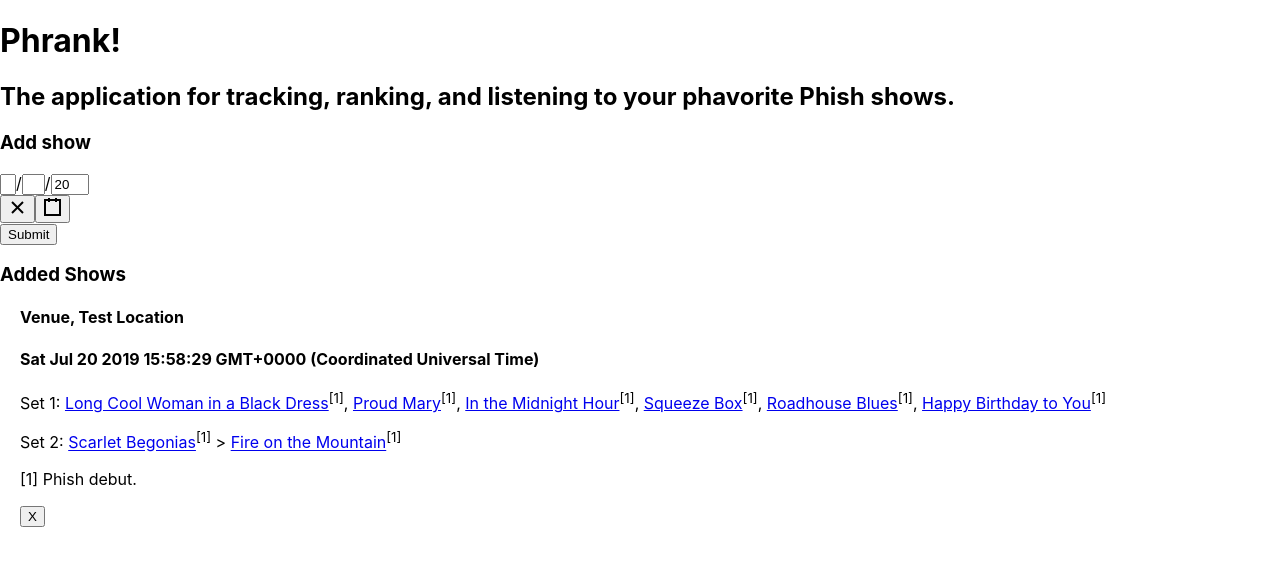
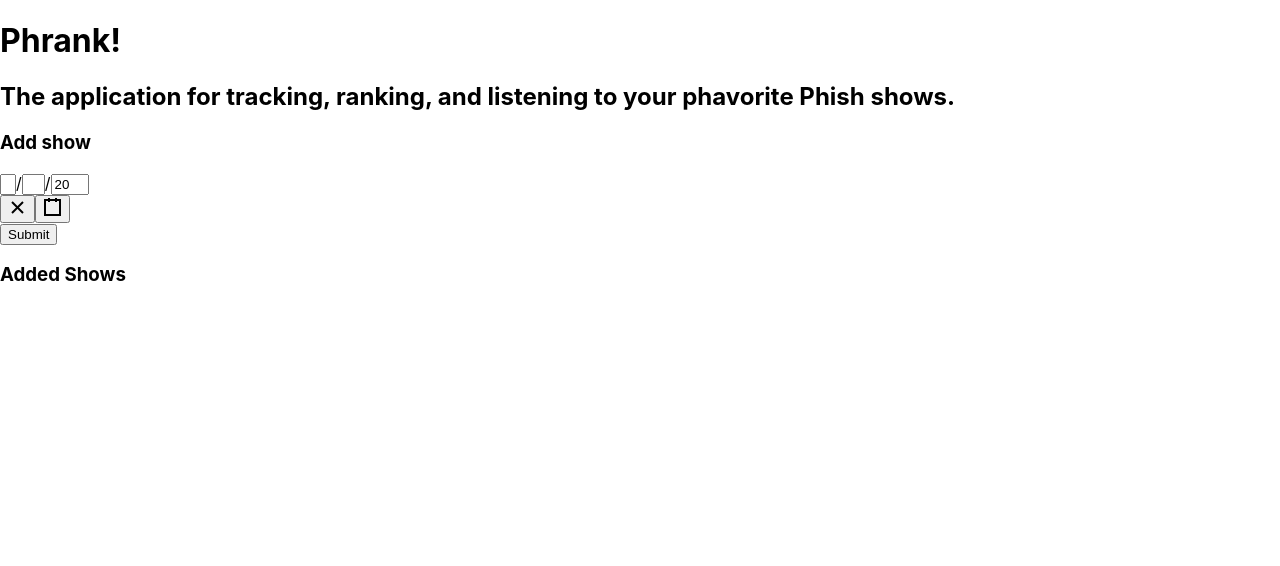
Before and after one commit to srolandmarshall/phrank, a React (Create React App) app in the folder client/: page / in a window 1280 px wide. Shown: the top 566 px of the page. Built offline with nearby package versions, Linux system fonts and the light colour scheme.

Commit message:
connected API to reducer

```diff
--- a/client/src/App.js
+++ b/client/src/App.js
@@ -13,7 +13,7 @@
       <div className="App">
         <h1>Phrank!</h1>
         <h2>The application for tracking, ranking, and listening to your phavorite Phish shows.</h2>
-      <ShowContainer fetchShow={this.props.fetchShow}/>
+      <ShowContainer shows={this.props.shows} fetchShow={this.props.fetchShow}/>
     </div>)
   };
 }
--- a/client/src/components/Show.js
+++ b/client/src/components/Show.js
@@ -1,25 +1,16 @@
-import React, {Component, Fragment} from 'react';
+import React, {Component} from 'react';
 import parse from 'html-react-parser';
 class Show extends Component {
 
 
 
   render() {
-    const show = {
-      id: 1,
-      date: new Date(),
-      location: "Test Location",
-      venue: "Venue",
-      rating: 2.5,
-      setlist: `<p><span class='set-label'>Set 1</span>: <a href='http://phish.net/song/long-cool-woman-in-a-black-dress' class='setlist-song'>Long Cool Woman in a Black Dress</a><sup title="Phish debut.">[1]</sup>, <a href='http://phish.net/song/proud-mary' class='setlist-song'>Proud Mary</a><sup title='Phish debut.' title='Phish debut.'>[1]</sup>, <a href='http://phish.net/song/in-the-midnight-hour' class='setlist-song'>In the Midnight Hour</a><sup title='Phish debut.' title='Phish debut.'>[1]</sup>, <a href='http://phish.net/song/squeeze-box' class='setlist-song'>Squeeze Box</a><sup title='Phish debut.' title='Phish debut.'>[1]</sup>, <a href='http://phish.net/song/roadhouse-blues' class='setlist-song'>Roadhouse Blues</a><sup title='Phish debut.' title='Phish debut.'>[1]</sup>, <a href='http://phish.net/song/happy-birthday-to-you' class='setlist-song'>Happy Birthday to You</a><sup title='Phish debut.' title='Phish debut.'>[1]</sup></p><p><span class='set-label'>Set 2</span>: <a href='http://phish.net/song/scarlet-begonias' class='setlist-song'>Scarlet Begonias</a><sup title='Phish debut.' title='Phish debut.'>[1]</sup> > <a href='http://phish.net/song/fire-on-the-mountain' class='setlist-song'>Fire on the Mountain</a><sup title='Phish debut.' title='Phish debut.'>[1]</sup><p class='setlist-footer'>[1] Phish debut.<br></p>`,
-      songs: ['Long Cool Woman in a Black Dress', 'Proud Mary', 'In the Midnight Hour', 'Squeeze Box', 'Roadhouse Blues', 'Happy Birthday to You', 'Scarlet Begonias', 'Fire on the Mountain'],
-      sets: ['Set 1', 'Set 2']
-    }
+    const show = this.props.show[0];
     return (
       <div className="show">
+        <h4>{show.showdate}</h4>
         <h4>{show.venue + ", " + show.location}</h4>
-        <h4>{show.date.toString()}</h4>
-        {parse(show.setlist)}
+        <div>{parse(show.setlist)}</div>
         <button> X </button>
       </div>)
   }
--- a/client/src/components/ShowInput.js
+++ b/client/src/components/ShowInput.js
@@ -8,7 +8,7 @@
   constructor(props) {
     super(props);
     this.state = {
-      date: new Date(),
+      date: new Date('June 19, 2019'),
     };
   };
 
--- a/client/src/components/Shows.js
+++ b/client/src/components/Shows.js
@@ -3,8 +3,9 @@
 
 class Shows extends Component {
   render() {
+    const { shows } = this.props.shows;
     return(
-      <Show />
+      shows.map(show => <Show key={show.id} show={show} />)
     );
   }
 };
--- a/client/src/containers/ShowContainer.js
+++ b/client/src/containers/ShowContainer.js
@@ -10,20 +10,9 @@
       <div>
         <ShowInput fetchShow={this.props.fetchShow}/>
         <h3>Added Shows</h3>
-        <Shows />
+        <Shows shows={this.props.shows}/>
       </div>
     )
   }
 }
 export default ShowsContainer;
-
-// const mapStateToProps = state => ({
-//     Shows: state.Shows
-// });
-
-// const mapDispatchToProps = dispatch => ({
-//   addShow: name => dispatch({ type: "ADD_Show", name }),
-//   deleteShow: id => dispatch({ type: "DELETE_Show", id})
-// })
-
-// export default connect(null)(ShowsContainer)
--- a/client/src/index.js
+++ b/client/src/index.js
@@ -1,13 +1,13 @@
 import React from 'react';
 import ReactDOM from 'react-dom';
-import { createStore, applyMiddleware } from 'redux'
+import { createStore, applyMiddleware, compose } from 'redux'
 import thunk from 'redux-thunk';
 import { Provider } from 'react-redux'
 import './index.css';
 import App from './App';
 import * as serviceWorker from './serviceWorker';
 import rootReducer from './reducers/index'
-const store = createStore(rootReducer, applyMiddleware(thunk))
+const store = createStore(rootReducer, compose(applyMiddleware(thunk),window.__REDUX_DEVTOOLS_EXTENSION__ && window.__REDUX_DEVTOOLS_EXTENSION__()))
 ReactDOM.render(<Provider store={store}>
     <App />
   </Provider>, document.getElementById('root'));
```
Also changed, not shown: 1 other file (tests, documents, lock files or other folders).
